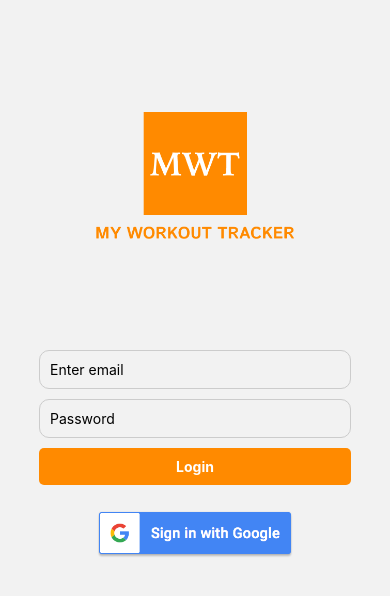
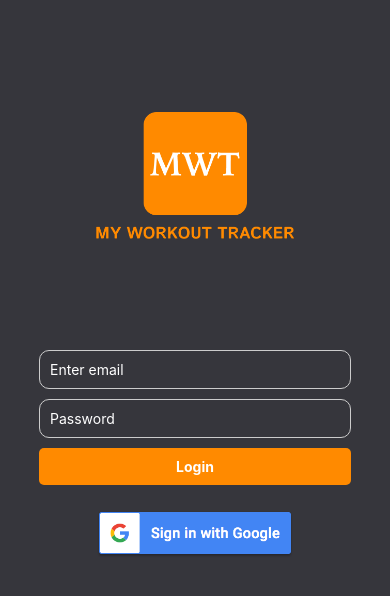
Before and after one commit to ErikOnd/workout_tracker_app, a React Native app: screen /Login in a window 390 px wide. Shown: the top 596 px of the page. Built offline with nearby package versions, Linux system fonts and the light colour scheme.

Commit message:
small cahnges

```diff
--- a/src/components/LoginPage.jsx
+++ b/src/components/LoginPage.jsx
@@ -93,6 +93,7 @@ const styles = StyleSheet.create({
   container: {
     flex: 1,
     alignItems: "center",
+    backgroundColor: "#36363c",
   },
   heading: {
     fontSize: 24,
@@ -108,6 +109,7 @@ const styles = StyleSheet.create({
     padding: 10,
     marginBottom: 10,
     borderRadius: 10,
+    color: "white",
   },
   errorMessage: {
     color: "red",
```
Also changed, not shown: assets/logo.png.
